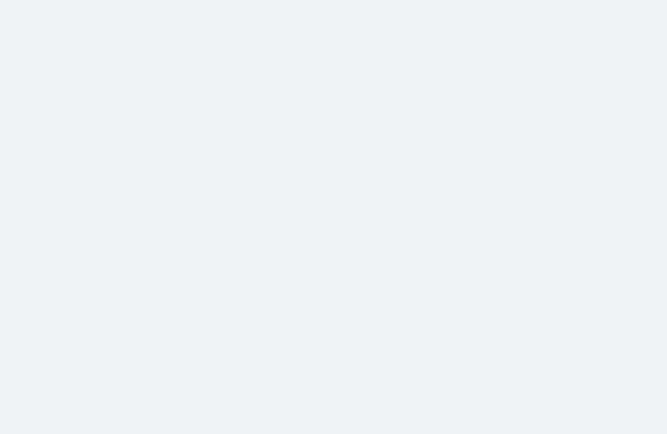
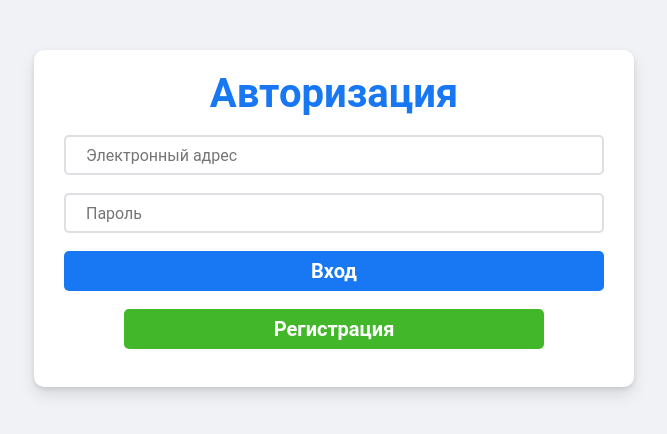
Before and after one commit to a-bystrov/test_frontend_aton, a React (Create React App) app: page / in a window 1280 px wide. Before the commit this address had no page. Shown: the top 434 px of the page, without its empty margins (306-973 px from the left). Built offline with nearby package versions, Linux system fonts and the light colour scheme.

Commit message:
register and log in

```diff
--- a/src/components/App.tsx
+++ b/src/components/App.tsx
@@ -6,7 +6,7 @@ export default function App() {
   return (
     <div className="App">
       <Routes>
-        <Route path="/authorization" element={<Authorization />} />
+        <Route path="/" element={<Authorization />} />
         <Route path="/registration" element={<Registration />} />
       </Routes>
     </div>
--- a/src/components/Authorization.tsx
+++ b/src/components/Authorization.tsx
@@ -1,12 +1,56 @@
-import { Link } from 'react-router-dom';
+import { Link, useNavigate } from 'react-router-dom';
+import { useState } from 'react';
 
 export default function Authorization() {
+  const [email, setEmail] = useState('');
+  const [password, setPassword] = useState('');
+  const navigate = useNavigate();
+
+  function handlerChangeInput(event: React.FormEvent) {
+    const target = event.target as HTMLInputElement;
+    const value = target.value as string;
+    switch (target.name) {
+      case 'email':
+        setEmail(value);
+        break;
+      case 'password':
+        setPassword(value);
+        break;
+      default:
+        break;
+    }
+  }
+
+  function handlerLogIn() {
+    const requestObj = {
+      email,
+      password,
+    };
+
+    fetch('https://reqres.in/api/login', {
+      method: 'POST',
+      headers: {
+        'Content-Type': 'application/json',
+      },
+      body: JSON.stringify(requestObj),
+    }).then((response) => {
+      if (response.ok) {
+        navigate('/');
+        setEmail('');
+        setPassword('');
+        alert('Вы успешно авторизовались!');
+      } else {
+        alert('Неверные данные!');
+      }
+    });
+  }
+
   return (
     <form action="" className="authorization">
       <h1>Авторизация</h1>
-      <input type="email" placeholder="Электронный адрес" />
-      <input type="password" placeholder="Пароль" />
-      <button type="submit" className="login">Вход</button>
+      <input type="email" placeholder="Электронный адрес" name="email" onChange={handlerChangeInput} />
+      <input type="password" placeholder="Пароль" name="password" onChange={handlerChangeInput} />
+      <button type="button" className="logIn" onClick={handlerLogIn}>Вход</button>
       <Link to="/registration">
         <button type="button" className="registration">Регистрация</button>
       </Link>
--- a/src/components/Registration.tsx
+++ b/src/components/Registration.tsx
@@ -1,13 +1,15 @@
 import { useState } from 'react';
-import { Link } from 'react-router-dom';
+import { Link, useNavigate } from 'react-router-dom';
 
 export default function Registration() {
   const [email, setEmail] = useState('');
   const [password, setPassword] = useState('');
+  const navigate = useNavigate();
 
   function handlerChangeInput(event: React.FormEvent) {
     const target = event.target as HTMLInputElement;
     const value = target.value as string;
+
     switch (target.name) {
       case 'email':
         setEmail(value);
@@ -18,7 +20,6 @@ export default function Registration() {
       default:
         break;
     }
-    console.log(email, password);
   }
 
   function handlerRegister() {
@@ -33,7 +34,16 @@ export default function Registration() {
         'Content-Type': 'application/json',
       },
       body: JSON.stringify(requestObj),
-    }).then((response) => response.json()).then((result) => console.log(result));
+    }).then((response) => {
+      if (response.ok) {
+        navigate('/');
+        setEmail('');
+        setPassword('');
+        alert('Вы успешно зарегистрировались!');
+      } else {
+        alert('Неверные данные!');
+      }
+    });
   }
 
   return (
@@ -41,8 +51,8 @@ export default function Registration() {
       <h1>Регистрация</h1>
       <input type="email" placeholder="Электронный адрес" name="email" onChange={handlerChangeInput} />
       <input type="password" placeholder="Пароль" name="password" onChange={handlerChangeInput} />
-      <button type="button" className="register" onClick={() => handlerRegister()}>Зарегистрироваться</button>
-      <Link to="/authorization">
+      <button type="button" className="register" onClick={handlerRegister}>Зарегистрироваться</button>
+      <Link to="/">
         <button type="button" className="authorization">Авторизация</button>
       </Link>
     </form>
--- a/src/styles/style.css
+++ b/src/styles/style.css
@@ -55,7 +55,7 @@ form.authorization button, form.registration button {
 form.authorization button:hover, form.registration button:hover {
   opacity: 80%;
 }
-form.authorization button.login, form.authorization button.register, form.registration button.login, form.registration button.register {
+form.authorization button.logIn, form.authorization button.register, form.registration button.logIn, form.registration button.register {
   background: #1877F2;
   width: 90%;
 }
--- a/src/styles/style.scss
+++ b/src/styles/style.scss
@@ -62,7 +62,7 @@ form.authorization, form.registration {
         }
     }
 
-    button.login, button.register {
+    button.logIn, button.register {
         background: #1877F2;
         width: 90%;
     }
```
